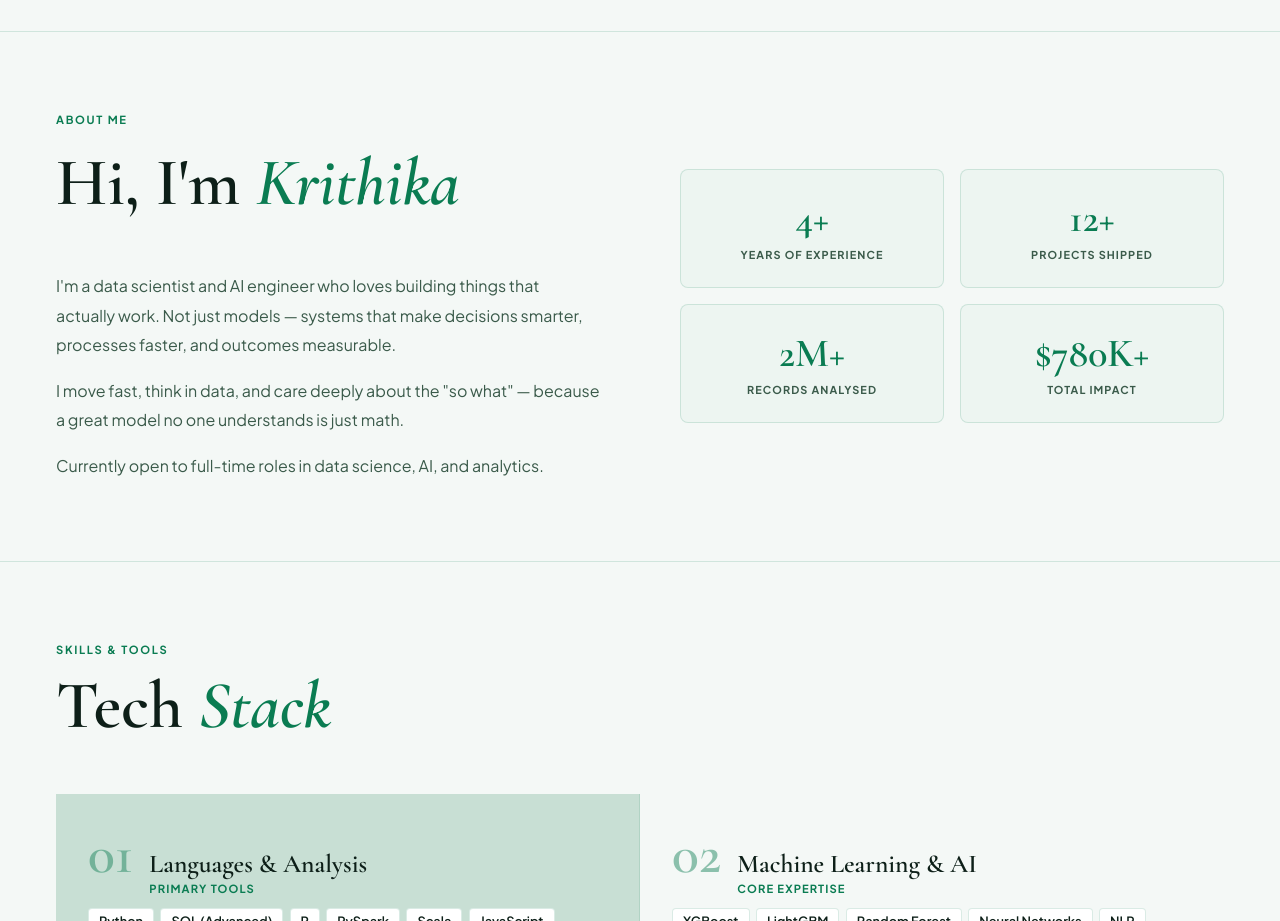
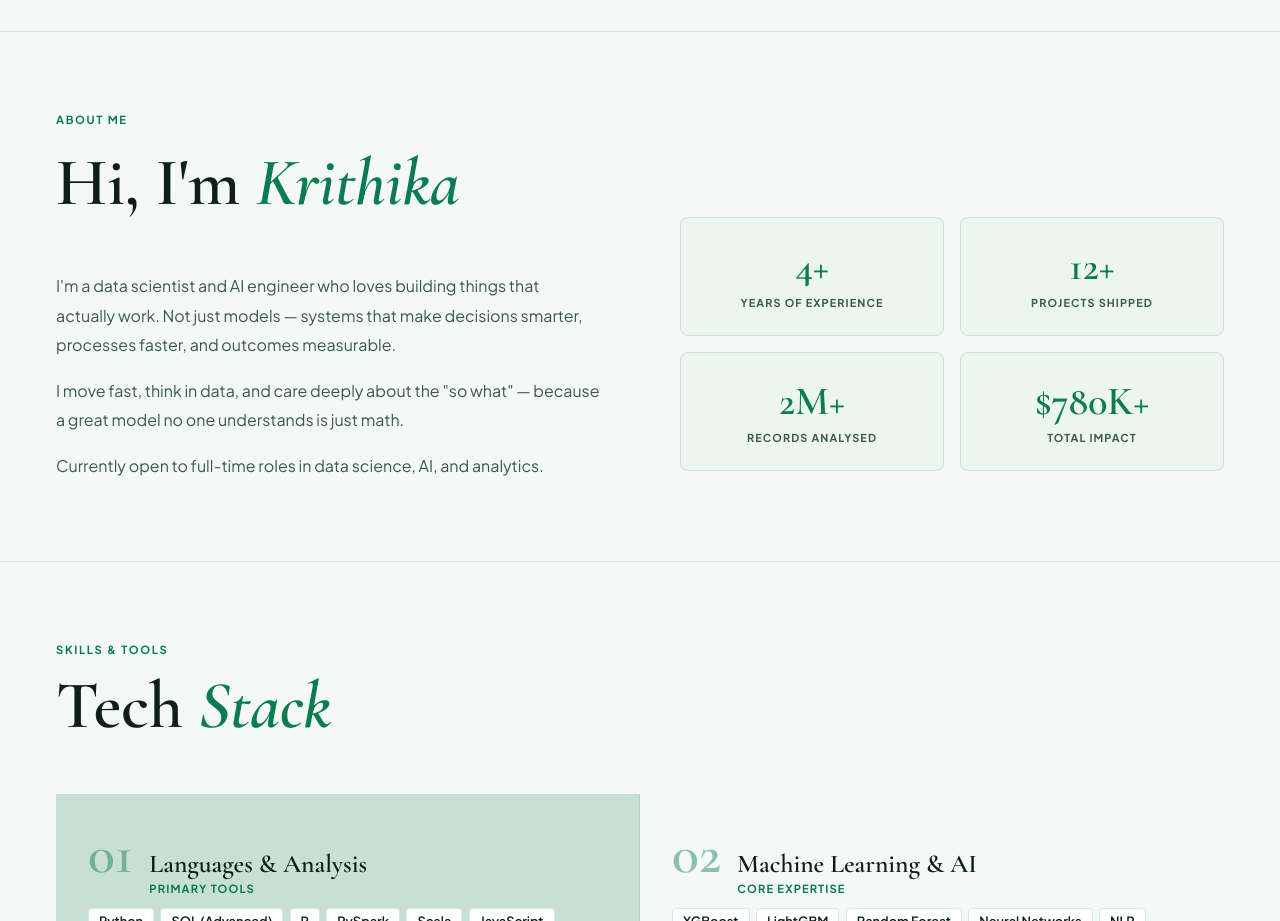
Before and after one commit to Krithikap019/ai-portfolio, a Next.js app: page / in a window 1280 px wide. Shown: the part 1380-2301 px from the top of the page. Built offline with nearby package versions, Linux system fonts and the light colour scheme.

Commit message:
Tech Stack 2

```diff
--- a/app/page.jsx
+++ b/app/page.jsx
@@ -100,7 +100,7 @@ function ExperienceTimeline() {
       </div>
       {selected === exp.id && (
         <div style={{ marginTop: "0.8rem", paddingTop: "0.8rem", borderTop: "1px solid rgba(10,124,82,0.15)" }}>
-          <p style={{ fontSize: "0.82rem", color: "#3a5a4a", lineHeight: "1.7", marginBottom: "0.8rem" }}>{exp.desc}</p>
+          <p style={{ fontSize: "0.85rem", color: "#3a5a4a", lineHeight: "1.7", marginBottom: "0.8rem" }}>{exp.desc}</p>
           <div style={{ display: "flex", gap: "0.4rem", flexWrap: "wrap" }}>
             {exp.tags.map((tag) => (
               <span key={tag} style={{ fontSize: "0.62rem", fontWeight: 700, letterSpacing: "0.06em", textTransform: "uppercase", padding: "2px 8px", borderRadius: "20px", background: "#d4ede5", color: "#064d33" }}>{tag}</span>
@@ -304,7 +304,7 @@ export default function Home() {
           Currently open to full-time roles in data science, AI, and analytics.
           </p>
         </div>
-        <div style={{ display: "grid", gridTemplateColumns: "1fr 1fr", gap: "1rem" }}>
+        <div style={{ display: "grid", gridTemplateColumns: "1fr 1fr", gap: "1rem", paddingTop: "6rem" }}>
           {[["4+", "Years of Experience"], ["12+", "Projects Shipped"], ["2M+", "Records Analysed"], ["$780K+", "Total Impact"]].map(([num, label]) => (
             <div key={label} style={{ background: "#edf5f1", borderRadius: "8px", padding: "1.5rem", textAlign: "center", border: "1px solid rgba(10,124,82,0.15)" }}>
               <span style={{ fontFamily: "'Cormorant Garamond', serif", fontSize: "2.5rem", fontWeight: 600, color: "#0a7c52", display: "block" }}>{num}</span>
```
